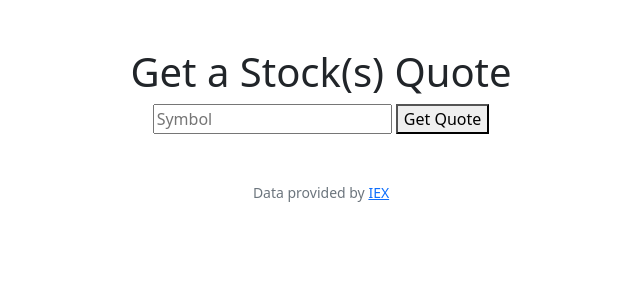
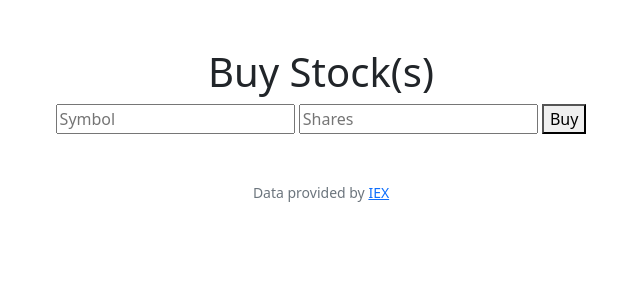
Before and after one commit to hamzashakeel007/My-Projects, a Flask app: template finance/templates/buy.html in a window 1280 px wide. Shown: the part 76-376 px from the top of the page, without its empty margins (319-959 px from the left). Run offline with Flask 3, Linux system fonts and the light colour scheme; the template is opened without the code that fills it, so the values that code supplies are empty; some libraries are stand-ins or nearby versions.

Commit message:
Thu, Dec 28, 2023, 2:01 AM +05:00

```diff
--- a/finance/app.py
+++ b/finance/app.py
@@ -73,7 +73,11 @@ def buy():
 
         # Accounting purchase in history
         db.exceute("INSERT INTO transactions (user_id, price, symbol, shares) VALUES(:user_id, :price, :symbol, :shares)",
-                   total_cost=total_cost, user_id=session["user_id"])
+                   user_id=session["user_id"], symbol=symbol, shares=shares, price=price)
+        return redirect("/")
+
+    else:
+        return render_template("buy.html")
 
 
 @app.route("/history")
--- a/finance/templates/buy.html
+++ b/finance/templates/buy.html
@@ -1,22 +1,15 @@
 {% extends "layout.html" %}
 
 {% block title %}
-    Quote
+    Buy
 {% endblock %}
 
 {% block main %}
-    <h1>Get a Stock(s) Quote</h1>
+    <h1>Buy Stock(s)</h1>
     <form action="/buy" method="post">
         <input type=text id=symbol name=symbol placeholder='Symbol'>
-        <button type="submit">Get Quote</button>
+        <input type=text id=shares name=shares placeholder='Shares'>
+        <button type="submit">Buy</button>
     </form>
 
-    {% if quote %}
-    <pre></pre>
-    <h3>Name:{{ quote['name'] }} Symbol:{{ quote['symbol'] }}</h3>
-    <p><pre></pre>Price: ${{ quote['price']}}</p>
-
-
-    {% endif %}
-
 {% endblock %}
```
